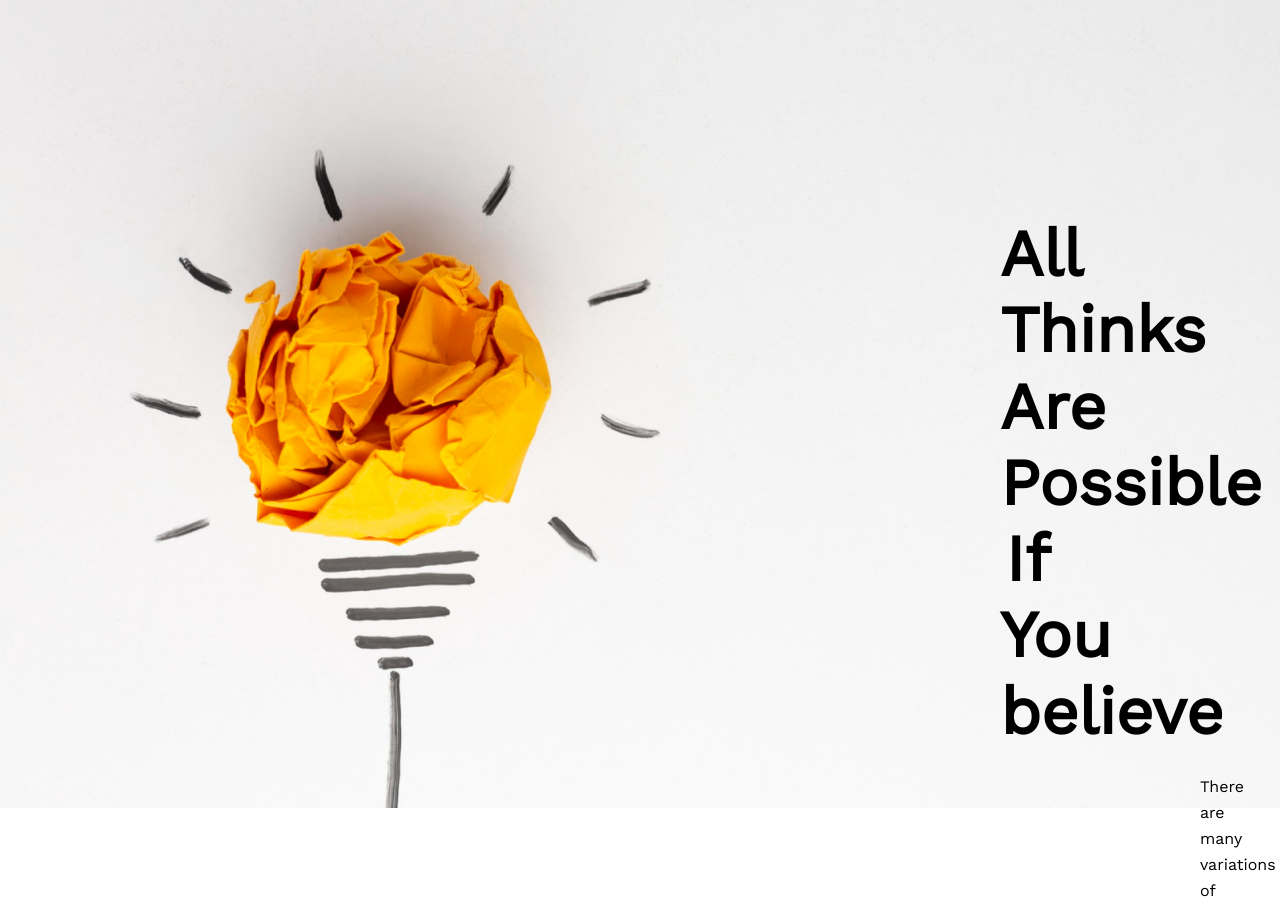
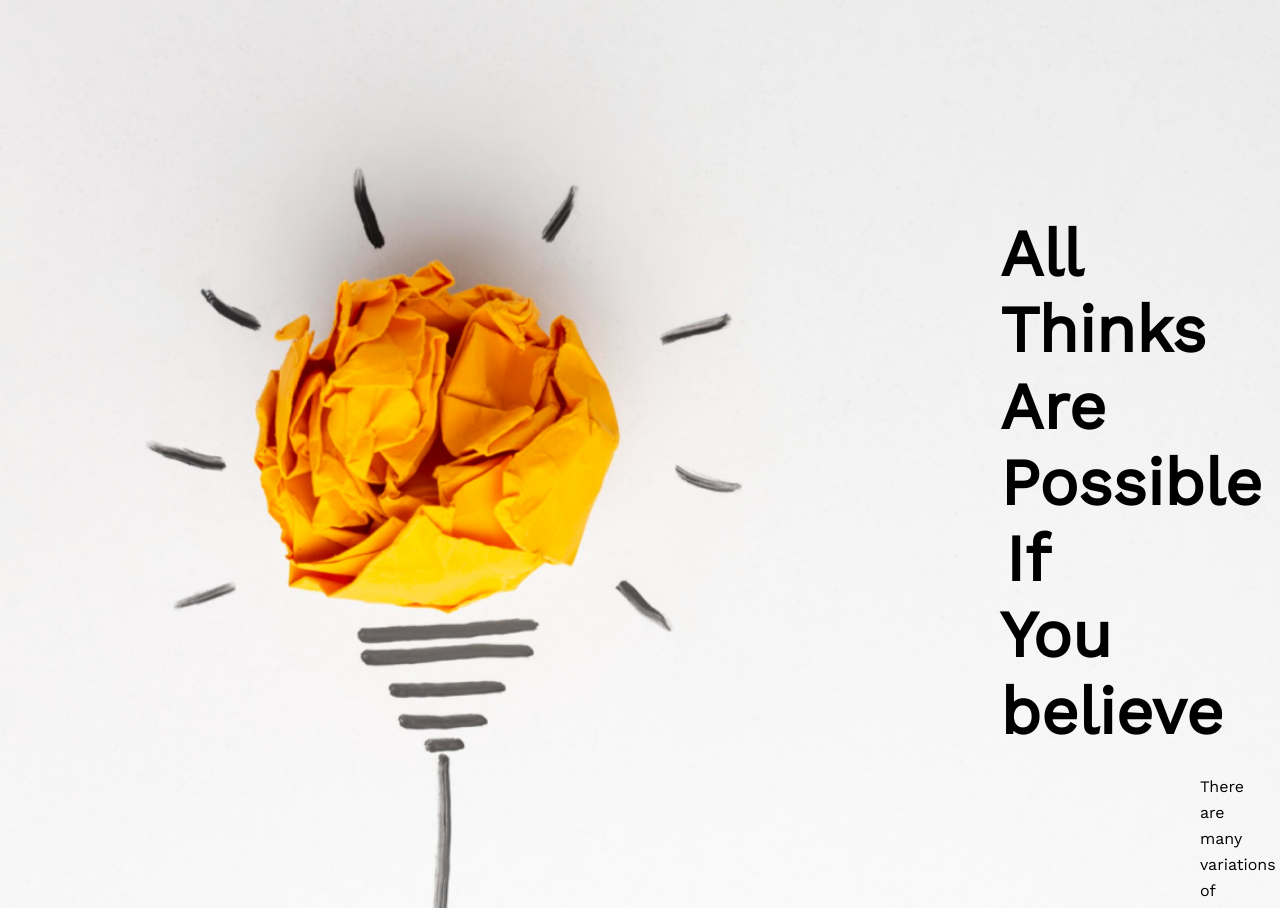
Before and after one commit to Mahamudullah6/New-year-new-me, a plain HTML site: page index.html in a window 1280 px wide. Shown: the top 908 px of the page. Drawn offline with nearby package versions, Linux system fonts and the light colour scheme.

Commit message:
update banner height

```diff
--- a/css/styles.css
+++ b/css/styles.css
@@ -7,7 +7,7 @@
 
 .banner-container {
 
-    height: 808px;
+    height: 908px;
     background-image: url(../images/banner/banner1.png);
     background-repeat: no-repeat;
     background-size: cover;
```
